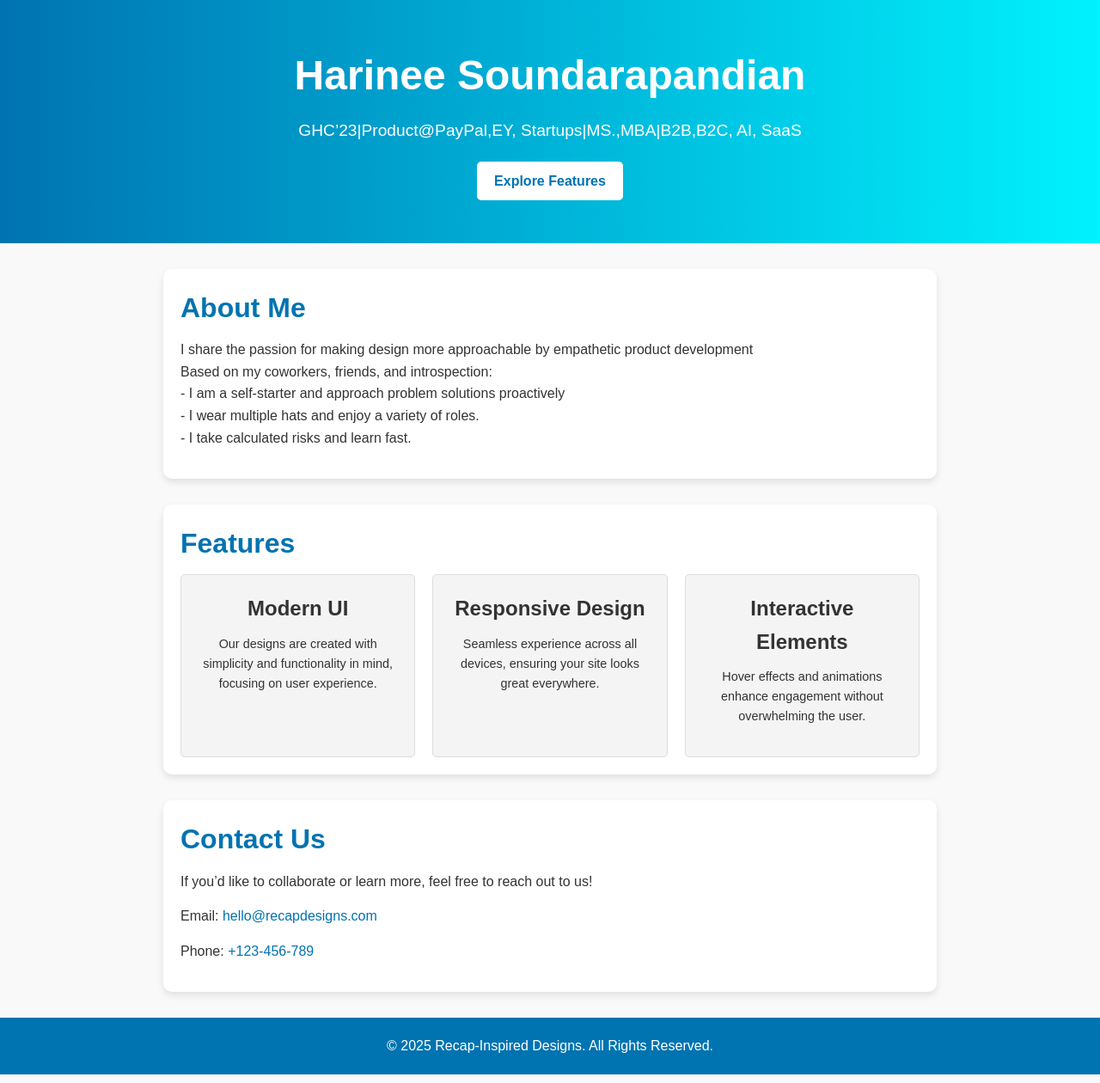
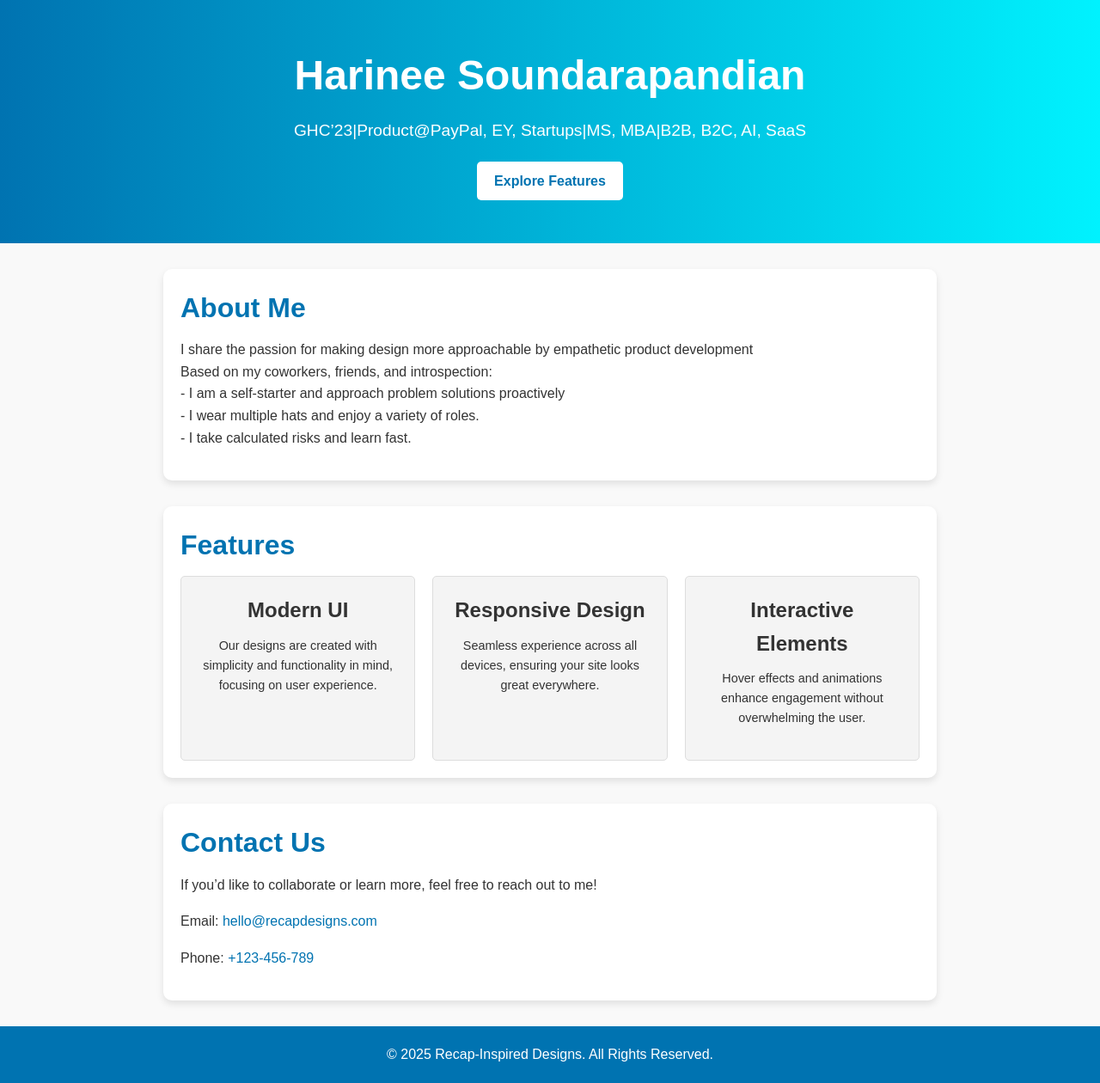
Before and after one commit to TheNameisNavin/testhar.github.io, a plain HTML site: page index.html in a window 1280 px wide. Shown: the whole page at 86% size. Drawn offline with Linux system fonts and the light colour scheme.

Commit message:
Update index.html

```diff
--- a/index.html
+++ b/index.html
@@ -78,7 +78,7 @@
     }
 
     section p {
-      margin-bottom: 15px;
+      margin-bottom: 17px;
     }
 
     /* Feature grid */
@@ -125,7 +125,7 @@
 
 <header>
   <h1>Harinee Soundarapandian</h1>
-  <p>GHC’23|Product@PayPal,EY, Startups|MS.,MBA|B2B,B2C, AI, SaaS</p>
+  <p>GHC’23|Product@PayPal, EY, Startups|MS, MBA|B2B, B2C, AI, SaaS</p>
   <a href="#features">Explore Features</a>
 </header>
 
@@ -160,8 +160,8 @@
 
 <section id="contact">
   <h2>Contact Us</h2>
-  <p>If you’d like to collaborate or learn more, feel free to reach out to us!</p>
-  <p>Email: <a href="mailto:hello@recapdesigns.com">hello@recapdesigns.com</a></p>
+  <p>If you’d like to collaborate or learn more, feel free to reach out to me!</p>
+  <p>Email: <a href="mailto:eg@x.com">hello@recapdesigns.com</a></p>
   <p>Phone: <a href="tel:+123456789">+123-456-789</a></p>
 </section>
 
```
